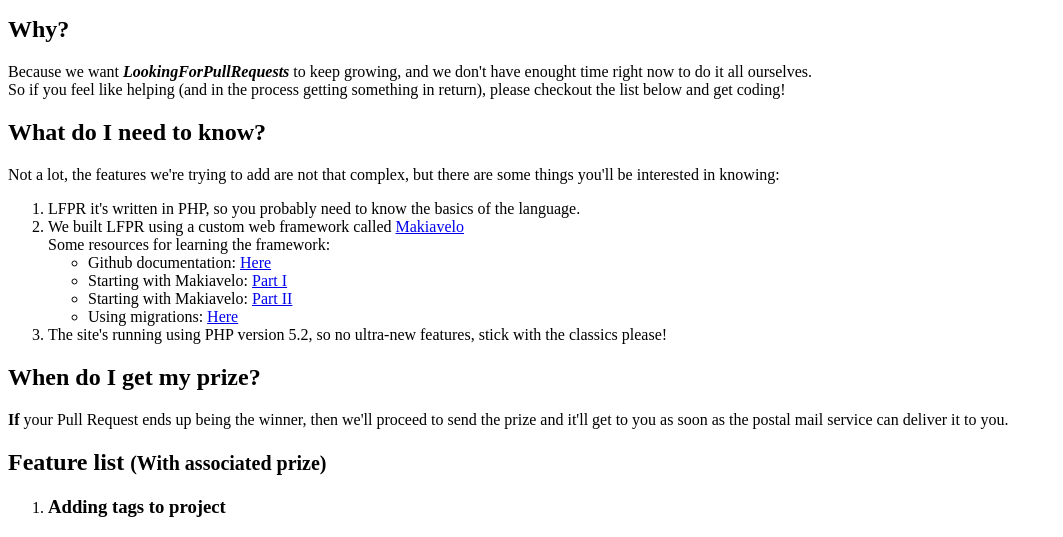
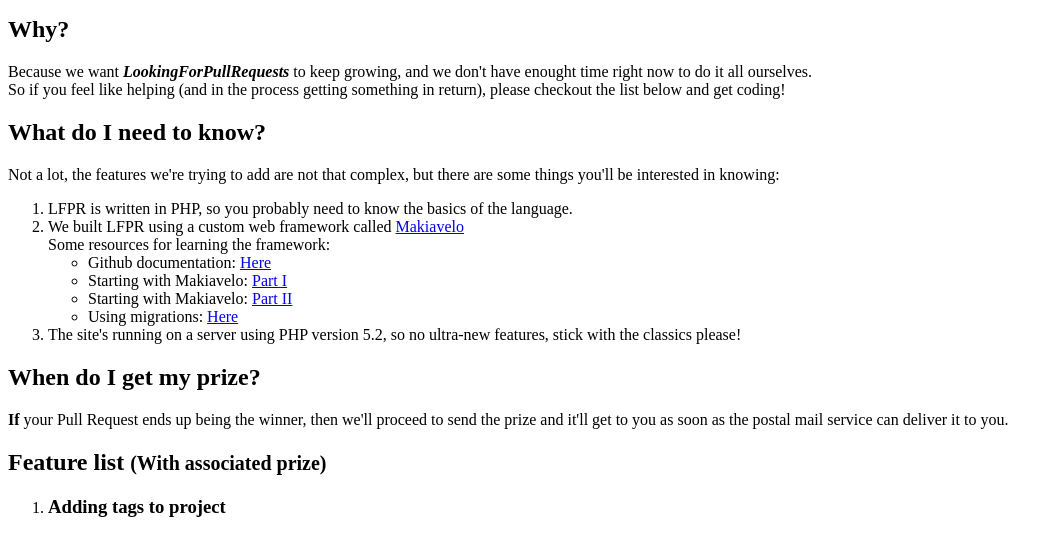
Before and after one commit to deleteman/lfpr, a PHP site: page /contest.html.php in a window 1280 px wide. Shown: the part 135-672 px from the top of the page, without its empty margins (0-1063 px from the left). Run offline with PHP 8.4, Linux system fonts and the light colour scheme.

Commit message:
Small syntax/grammar fixes on Contest page

```diff
--- a/app/views/Home/contest.html.php
+++ b/app/views/Home/contest.html.php
@@ -14,7 +14,7 @@
 	<p>
 		Not a lot, the features we're trying to add are not that complex, but there are some things you'll be interested in knowing:
 		<ol>
-			<li>LFPR it's written in PHP, so you probably need to know the basics of the language.</li>
+			<li>LFPR is written in PHP, so you probably need to know the basics of the language.</li>
 			<li>
 				We built LFPR using a custom web framework called <a href="http://github.com/deleteman/makiavelo" target="_blank">Makiavelo</a>
 				<br/>
@@ -26,7 +26,7 @@
 					<li>Using migrations: <a href="http://www.commented-out.com/2013/02/21/makiavelo-now-with-migrations/" target="_blank">Here</a></li>
 				</ul>
 			</li>
-			<li>The site's running using PHP version 5.2, so no ultra-new features, stick with the classics please!</li>
+			<li>The site's running on a server using PHP version 5.2, so no ultra-new features, stick with the classics please!</li>
 		</ol>
 	</p>
 	<h2>When do I get my prize?</h2>
@@ -48,9 +48,9 @@
 			<li>
 				<div class="prize-data">
 					<h3>Search field</h3>
-					<div>We need a new search function, one that won't just filter the information, but also search throug all of it. </div>
+					<div>We need a new search function, one that won't just filter the information, but also search through all of it. </div>
 				</div>
-				<div class="prize-icon-cnt"><img src="/img/t-shirt-icon.png" class="prize-icon shirt has-tooltip" data-title="A awesome LFPR t-shirt!" /></div>
+				<div class="prize-icon-cnt"><img src="/img/t-shirt-icon.png" class="prize-icon shirt has-tooltip" data-title="An awesome LFPR t-shirt!" /></div>
 				<div class="clearfix"></div>
 			</li>
 			<li>
@@ -59,7 +59,7 @@
 					<div>Allow the user to set himself up as wanting to help with a set of languages. After that, on every login the homepage will display
 						a list of projecs written in those languages</div>
 				</div>
-				<div class="prize-icon-cnt"><img src="/img/t-shirt-icon.png" class="prize-icon shirt has-tooltip" data-title="A awesome LFPR t-shirt!"/></div>
+				<div class="prize-icon-cnt"><img src="/img/t-shirt-icon.png" class="prize-icon shirt has-tooltip" data-title="An awesome LFPR t-shirt!"/></div>
 				<div class="clearfix"></div>
 			</li>
 			<li>
```
